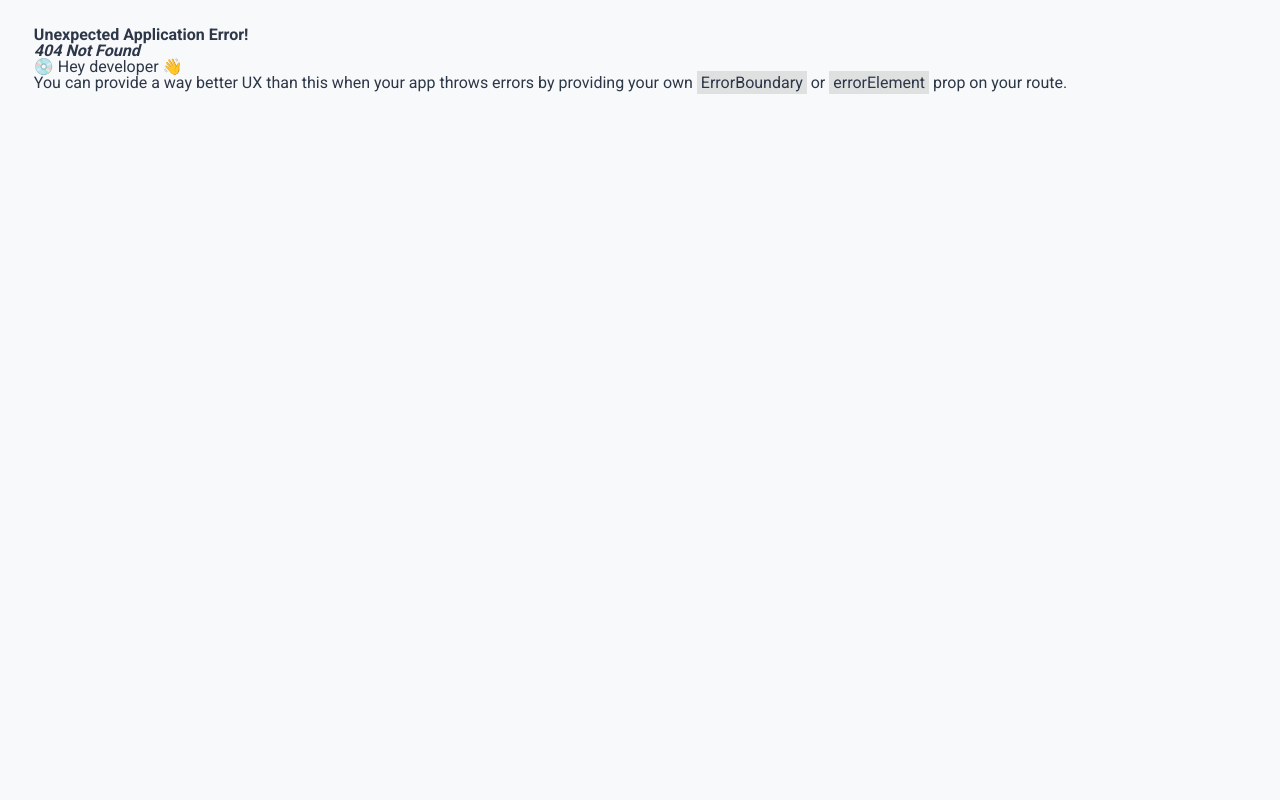
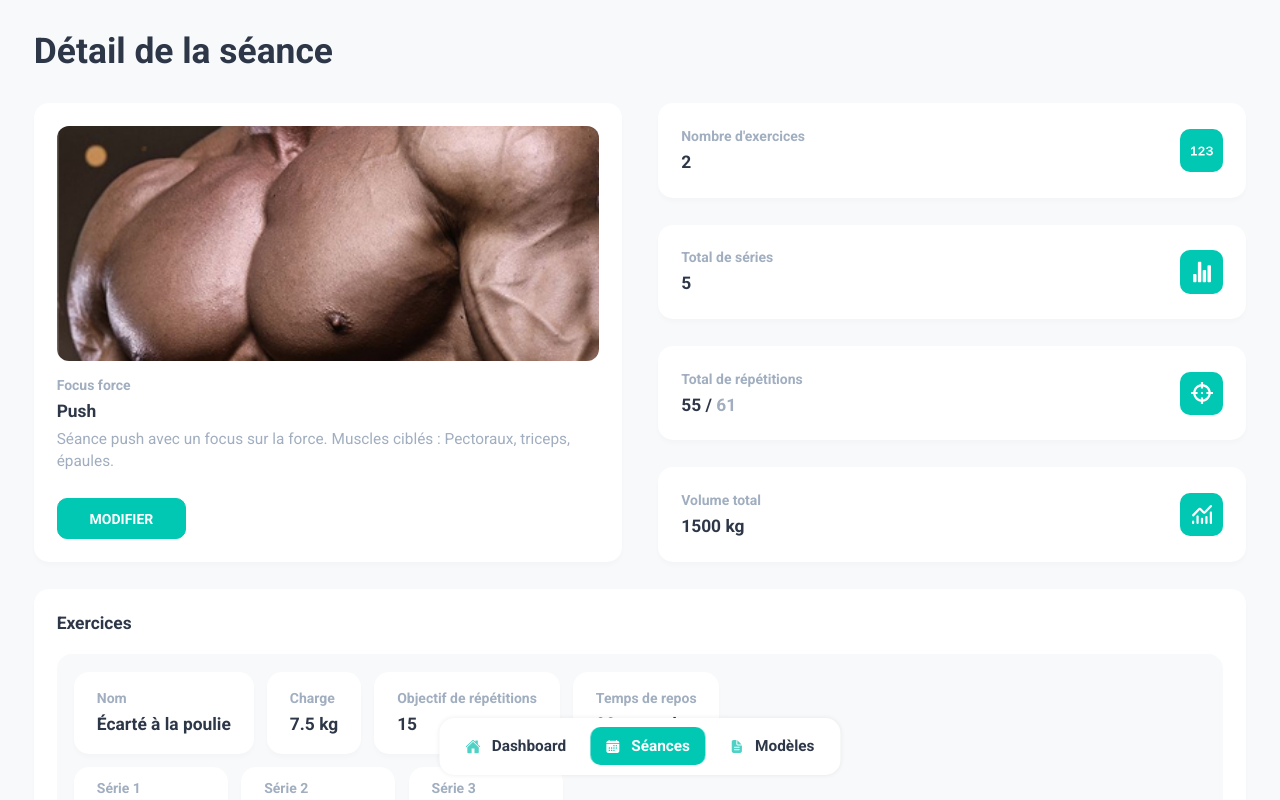
Before and after one commit to btdapoigny/fitlog, a React (Vite) app: page /seances/1 in a window 1280 px wide. Before the commit this address had no page. Shown: the top 800 px of the page. Built offline with nearby package versions, Linux system fonts and the light colour scheme.

Commit message:
Add WorkoutSession page

```diff
--- /dev/null
+++ b/src/pages/WorkoutSession.jsx
@@ -0,0 +1,119 @@
+import { getProgressPercentage } from '@/utils/getProgressPercentage'
+
+import { InfoItem } from '@/components/molecules/InfoItem'
+import { CTA } from '@/components/organisms/CTA'
+import { ExercicesList } from '@/components/organisms/ExercicesList'
+
+import ChestImage from '@/assets/img/chest.jpg'
+import NumbersIcon from '@/assets/icons/stats/numbers.svg?react'
+import ChartIcon from '@/assets/icons/stats/chart.svg?react'
+import ChartTrendIcon from '@/assets/icons/stats/chart-trend.svg?react'
+import TargetIcon from '@/assets/icons/stats/target.svg?react'
+
+export function WorkoutSession() {
+  const sessionCTA = {
+    uptitle: "Focus force",
+    title: "Push",
+    description: "Séance push avec un focus sur la force. Muscles ciblés : Pectoraux, triceps, épaules.",
+    image: { src: ChestImage, alt: "Séance d'entrainement" },
+    button: {
+      label: "Modifier",
+      handleClick: () => toggleShowModal()
+    }
+  }
+
+  const exercicesData = [
+    {
+      id: 1,
+      name: 'Écarté à la poulie',
+      weight: 7.5,
+      repsTarget: 15,
+      restTime: 90,
+      sets: [
+        { reps: 15 },
+        { reps: 13 },
+        { reps: 12 },
+      ],
+    },
+    {
+      id: 2,
+      name: 'Développé décliné',
+      weight: 80,
+      repsTarget: 8,
+      restTime: 180,
+      sets: [
+        { reps: 8 },
+        { reps: 7 },
+      ],
+    },
+  ]
+
+  const totals = exercicesData.reduce(
+    (acc, exercice) => {
+      const setsCount = exercice.sets.length
+      const reps = exercice.sets.reduce((sum, set) => sum + set.reps, 0)
+
+      acc.reps += reps
+      acc.repsTarget += (exercice.repsTarget * setsCount)
+      acc.sets += setsCount
+      acc.volume += reps * exercice.weight
+      return acc
+    },
+    { reps: 0, repsTarget: 0, sets: 0, volume: 0 }
+  )
+
+  const list = exercicesData.map(exercice => {
+    return {
+      id: exercice.id,
+      fields: [
+        {
+          title: "Nom",
+          placeholder: "Nom de l'exercice",
+          type: "text",
+          value: exercice.name,
+        },
+        {
+          title: "Charge",
+          placeholder: "0",
+          type: "number",
+          suffix: "kg",
+          value: exercice.weight,
+        },
+        {
+          title: "Objectif de répétitions",
+          placeholder: "0",
+          type: 'number',
+          value: exercice.repsTarget,
+        },
+        {
+          title: "Temps de repos",
+          placeholder: "30",
+          type: "number",
+          suffix: "secondes",
+          value: exercice.restTime,
+        },
+      ],
+      sets: exercice.sets.map((set, index) => {
+        return {
+          title: `Série ${ index + 1 }`,
+          placeholder: "0",
+          type: "number",
+          suffix: "répétitions",
+          value: set.reps,
+          progress: getProgressPercentage(set.reps, exercice.repsTarget)
+        }
+      })
+    }
+  })
+
+  return (
+    <>
+      <CTA { ...sessionCTA } />
+      <InfoItem title="Nombre d'exercices" value={ exercicesData.length } icon={ NumbersIcon } />
+      <InfoItem title="Total de séries" value={ totals.sets } icon={ ChartIcon } />
+      <InfoItem title="Total de répétitions" value={ totals.reps } reference={ totals.repsTarget } icon={ TargetIcon } />
+      <InfoItem title="Volume total" value={ totals.volume } suffix="kg" icon={ ChartTrendIcon } />
+      <ExercicesList title="Exercices" list={ list } handleAddItem={ () => {} } />
+    </>
+  )
+}
--- a/src/routes.jsx
+++ b/src/routes.jsx
@@ -1,7 +1,8 @@
 import { Dashboard } from '@/pages/Dashboard.jsx'
+import { WorkoutSession } from '@/pages/WorkoutSession.jsx'
 import { WorkoutSessions } from '@/pages/WorkoutSessions.jsx'
+import { WorkoutTemplate } from '@/pages/WorkoutTemplate.jsx'
 import { WorkoutTemplates } from '@/pages/WorkoutTemplates.jsx'
-import { WorkoutTemplate } from '@/pages/WorkoutTemplate.jsx'
 
 import HomeIcon from '@/assets/icons/navbar/home.svg?react'
 import CalendarIcon from '@/assets/icons/navbar/calendar.svg?react'
@@ -19,12 +20,28 @@ export const routes = [
   },
   {
     path: '/seances',
-    element: <WorkoutSessions />,
     handle: {
       title: 'Séances',
-      class: 'workout-sessions',
       icon: CalendarIcon,
     },
+    children: [
+      {
+        index: true,
+        element: <WorkoutSessions />,
+        handle: {
+          title: 'Séances',
+          class: 'workout-sessions',
+        },
+      },
+      {
+        path: ':id',
+        element: <WorkoutSession />,
+        handle: {
+          title: 'Détail de la séance',
+          class: 'workout-detail',
+        },
+      },
+    ]
   },
   {
     path: '/modeles',
--- /dev/null
+++ b/src/utils/getProgressPercentage.js
@@ -0,0 +1,3 @@
+export function getProgressPercentage(value, reference) {
+  return Math.min((value * 100) / reference, 100)
+}
```
